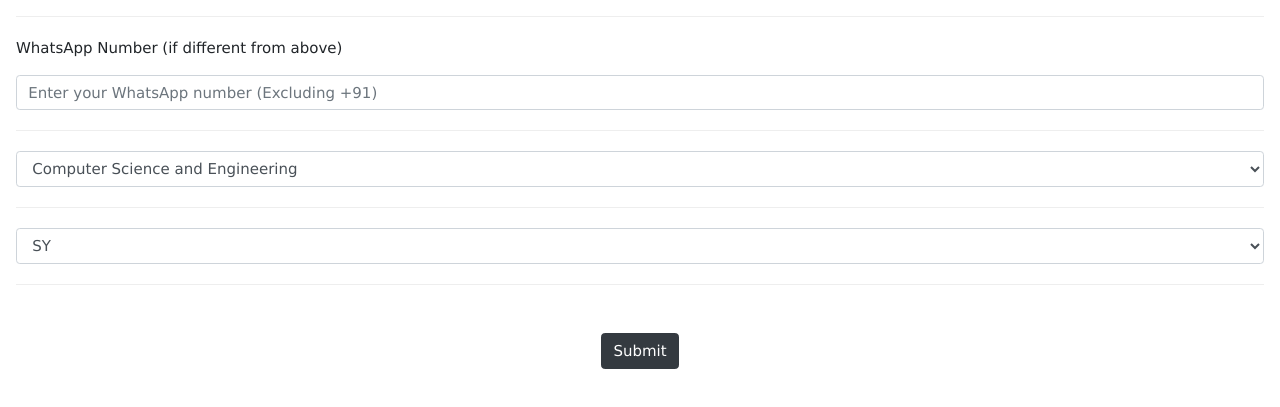
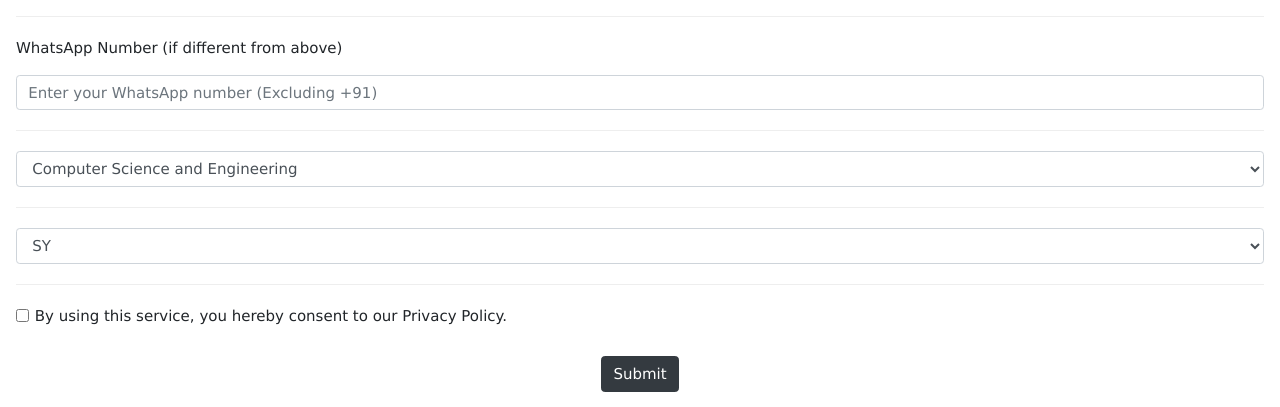
Before and after one commit to The-SCRIPT-Group/Hades, a Flask app: page /csi in a window 1280 px wide. Shown: the part 742-1149 px from the top of the page. Before the commit the page ends 1111 px from the top, so only its background shows below. Run offline with Flask 2, Linux system fonts and the light colour scheme; some libraries are stand-ins or nearby versions.

Commit message:
Fixed whatever was fixed in csi. Add checkbox to both pages

```diff
--- a/tsg_registration/templates/csi.html
+++ b/tsg_registration/templates/csi.html
@@ -68,6 +68,10 @@
             </select>
             <hr>
         </div>
+        <div class="form-check">
+            <input type="checkbox" required class="form-check-input" id="privpolicy">
+            <label class="form-check-label" for="exampleCheck1">By using this service, you hereby consent to our <a href="https://thescriptgroup.in/privacypolicy">Privacy Policy</a>.</label>
+        </div>
         <input type="text" id="event" name="event" style="visibility: hidden" value="{{ event }}"
                contenteditable="false">
         <input type="text" id="db" name="db" style="visibility: hidden" value="{{ db }}" contenteditable="false">
@@ -76,12 +80,12 @@
                contenteditable="false">
         <input type="text" id="extra_field_telegram" name="extra_field_telegram" style="visibility: hidden"
                value="csi_id" contenteditable="false">
-        <p align="center">
-            <button type="submit"
-                    style="margin:auto;display:block"
-                    class="btn btn-dark">Submit
-            </button>
-        </p>
+
+        <button type="submit"
+                style="margin:auto;display:block"
+                class="btn btn-dark">Submit
+        </button>
+
     </form>
 </div>
 </body>
```
Also changed, not shown: tsg_registration/templates/form.html (+9 -2 lines).
